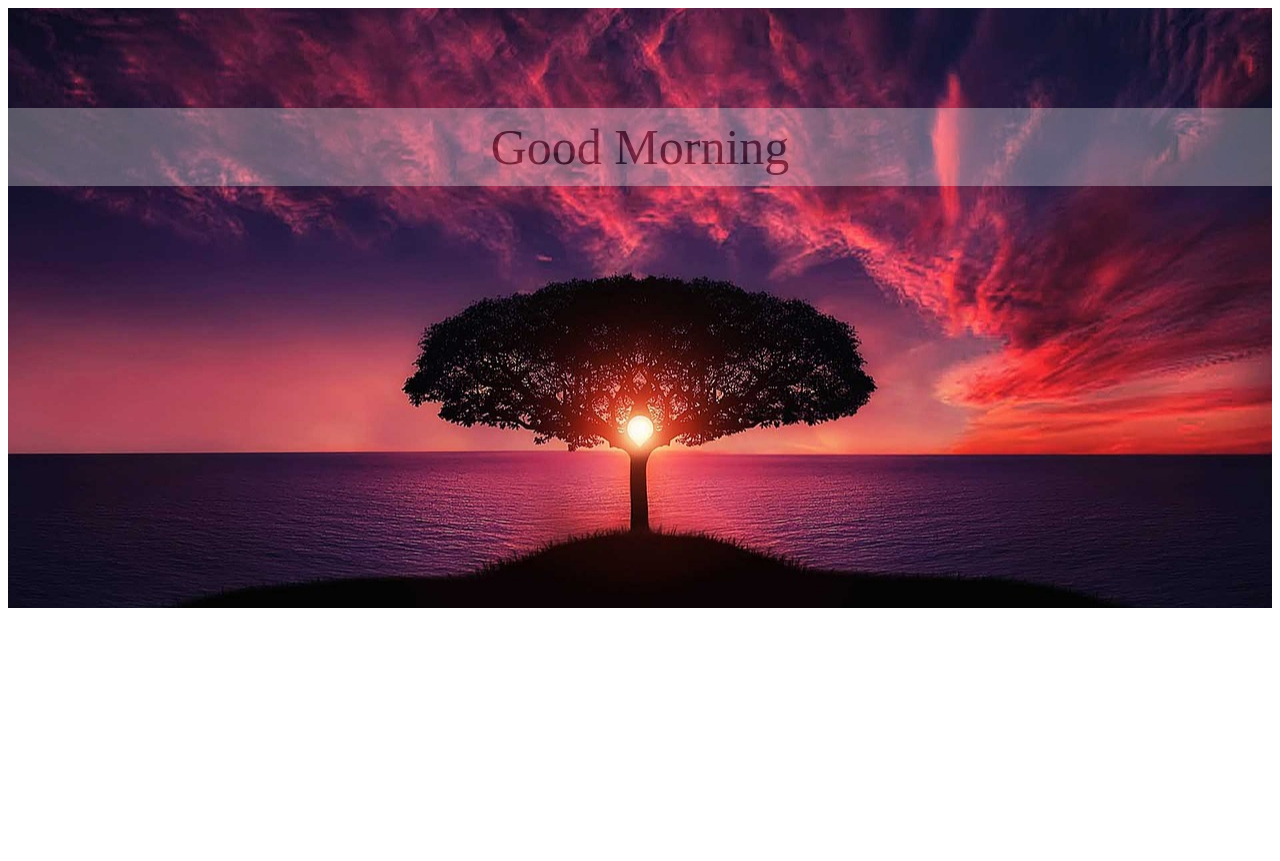
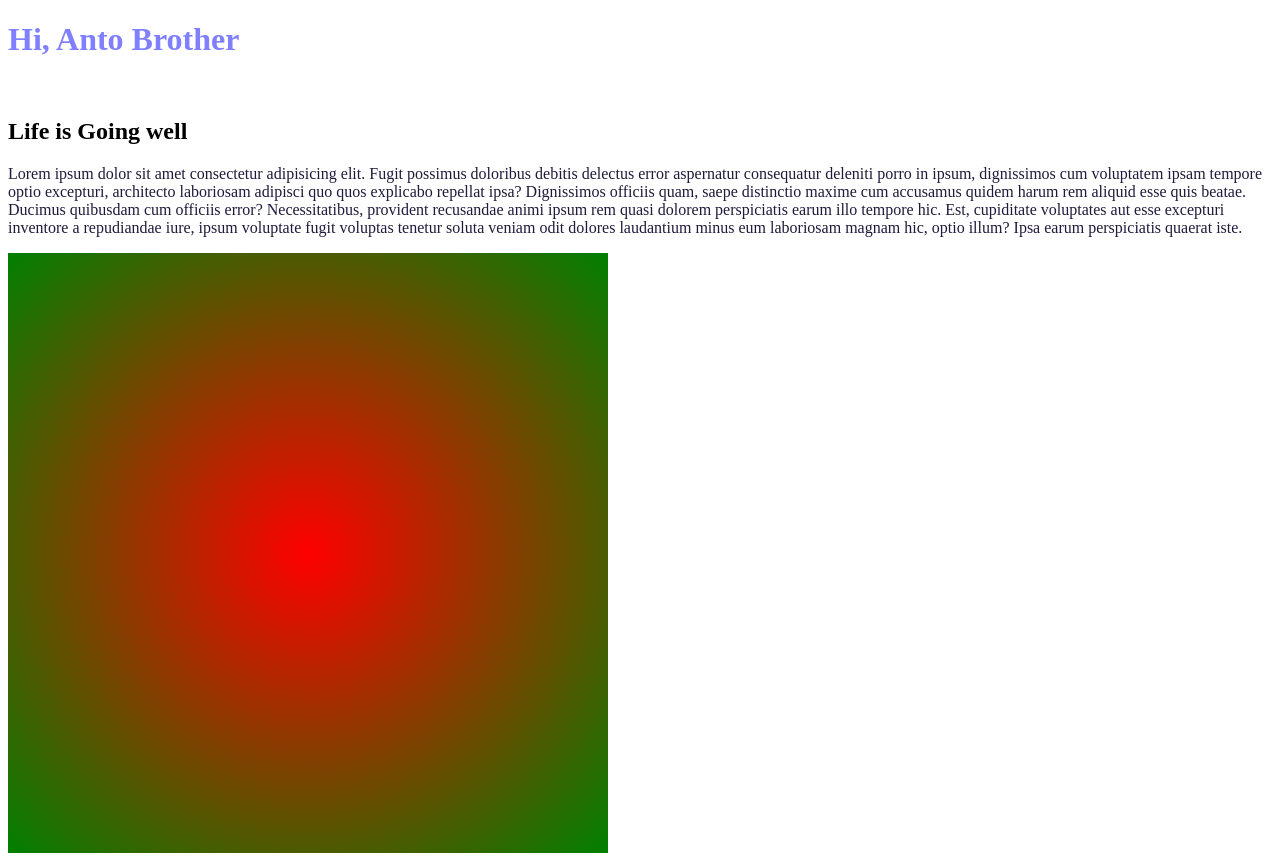
Before and after one commit to ShahriarAnto/WebPages, a plain HTML site: page Index.html in a window 1280 px wide. Before the commit the page ends 800 px from the top, so only its background shows below. Drawn offline with Linux system fonts and the light colour scheme.

Commit message:
Gradient Color

```diff
--- a/Index.html
+++ b/Index.html
@@ -8,10 +8,13 @@
 </head>
 <body>
 
-    <div class="bg">
-        <div class="box">
-            <p>Good Morning</p>
-        </div>
+    <h1>Hi, Anto Brother</h1>
+    <br>
+    <h2>Life is Going well</h2>
+    <p>Lorem ipsum dolor sit amet consectetur adipisicing elit. Fugit possimus doloribus debitis delectus error aspernatur consequatur deleniti porro in ipsum, dignissimos cum voluptatem ipsam tempore optio excepturi, architecto laboriosam adipisci quo quos explicabo repellat ipsa? Dignissimos officiis quam, saepe distinctio maxime cum accusamus quidem harum rem aliquid esse quis beatae. Ducimus quibusdam cum officiis error? Necessitatibus, provident recusandae animi ipsum rem quasi dolorem perspiciatis earum illo tempore hic. Est, cupiditate voluptates aut esse excepturi inventore a repudiandae iure, ipsum voluptate fugit voluptas tenetur soluta veniam odit dolores laudantium minus eum laboriosam magnam hic, optio illum? Ipsa earum perspiciatis quaerat iste.</p>
+
+    <div class="box">
+
     </div>
 
 
--- a/style.css
+++ b/style.css
@@ -1,19 +1,13 @@
-.bg{
-    width: auto;
-    height: 600px;
-    background: url(tree.jpg) no-repeat center;
-    overflow: hidden;
-    margin: auto;
+h1{
+    color:rgb(0 , 0 ,255 , 0.5);
 }
 
 p{
-    font-size: 50px;
+    color:#211a3b;
 }
 
-.box p{
-    text-align: center;
-    background-color: white;
-    padding: 10px;
-    margin-top: 100px;
-    opacity: .3;
+.box{
+    width: 600px;
+    height: 600px;
+    background: radial-gradient(red , green)
 }
```
